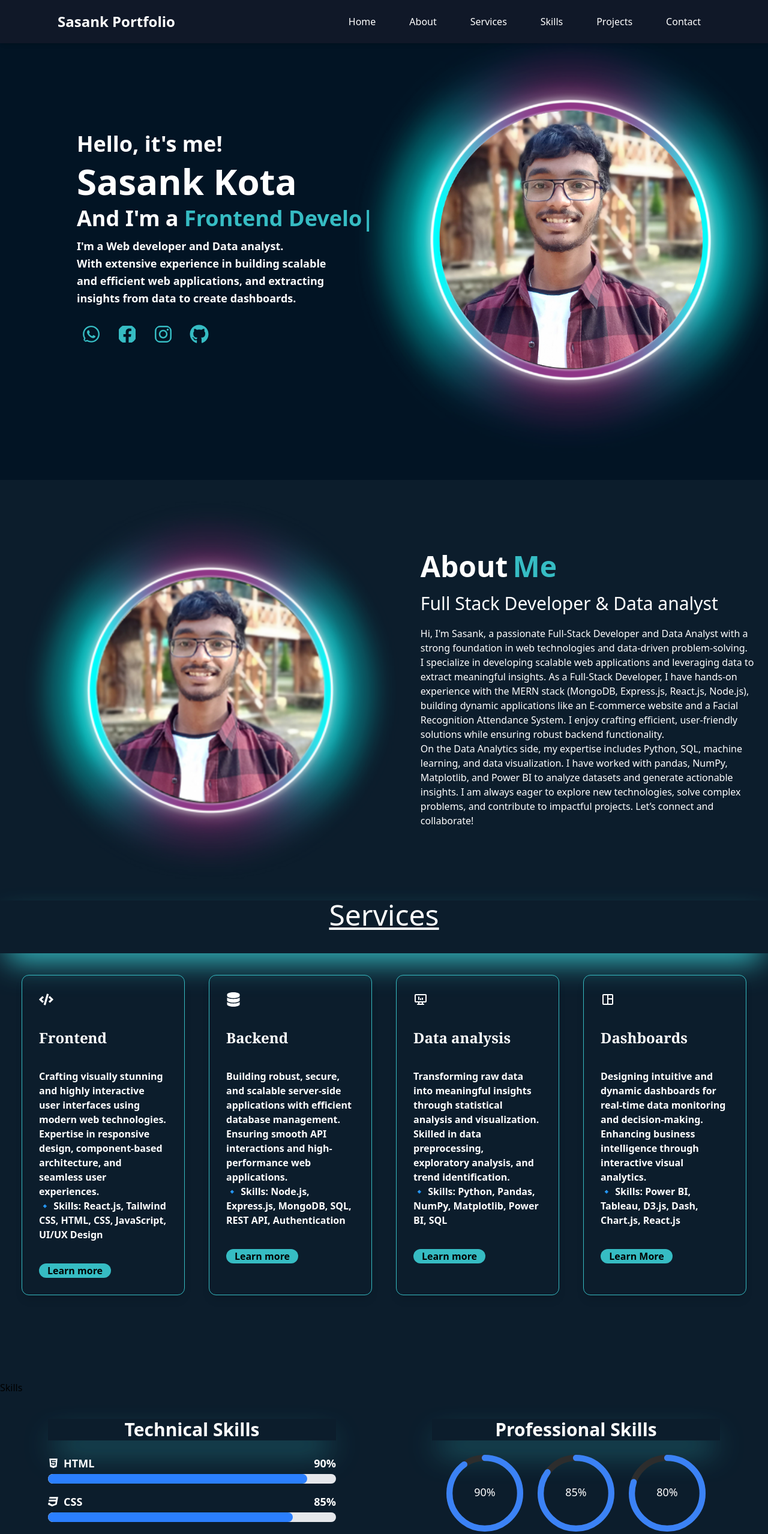
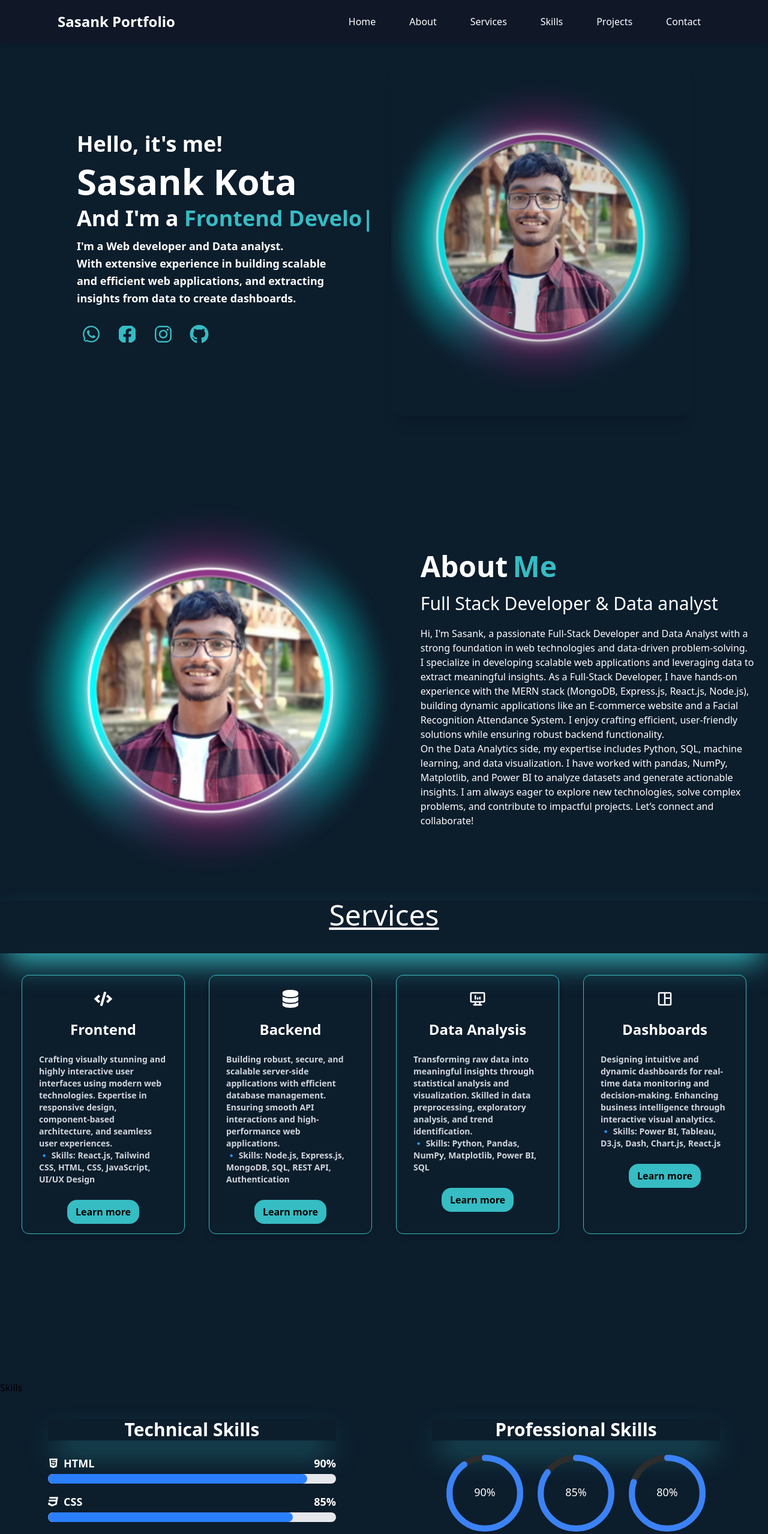
Before and after one commit to sasankdj/sasankdj, a React (Vite) app: page / in a window 1280 px wide. Shown: the top 2557 px of the page at 60% size. Built offline with nearby package versions, Linux system fonts and the light colour scheme.

Commit message:
🚀 updated form & contact section

```diff
--- a/package.json
+++ b/package.json
@@ -23,6 +23,7 @@
     "react-circular-progressbar": "^2.2.0",
     "react-dom": "^19.0.0",
     "react-icons": "^5.5.0",
+    "tailwind-scrollbar": "^4.0.2",
     "tailwindcss": "^4.0.17",
     "typed.js": "^2.1.0"
   },
--- a/src/components/Home.jsx
+++ b/src/components/Home.jsx
@@ -1,17 +1,15 @@
 import React from 'react';
-import Background from '../assets/Purple Illustrated Mountain Desktop Wallpaper.png';
 import { FaWhatsapp, FaFacebookSquare, FaInstagram, FaGithub } from "react-icons/fa";
 import Typer from "./Typer";
 import { motion } from 'framer-motion';
-import './Home.css';
+import ProfilePic from '../assets/Futuristic Neon Blue And Pink Light Instagram Profile Picture.png';
 
 const Home = () => {
   return (
-    <div
-      className="h-screen flex flex-col justify-center bg-cover bg-center w-full gap-5 px-5 md:px-20 lg:px-32"
-      style={{ backgroundImage: `url(${Background})` }}
-    >
-      {/* Main Content */}
+    <div className="h-screen flex flex-col md:flex-row justify-center items-center bg-[rgb(12,29,44)] w-full gap-5 px-5 md:px-20 lg:px-32">
+
+      {/* Left Content */}
+      <div className="flex flex-col justify-center gap-5 w-full md:w-1/2">
         <motion.div
           className="text-white font-bold flex flex-col gap-3 font-sans text-center md:text-left"
           initial={{ opacity: 0 }}
@@ -75,8 +73,29 @@ const Home = () => {
           <a href="https://github.com/sasankdj" target="_blank" rel="noopener noreferrer">
             <FaGithub className="hover:bg-[rgb(54,188,195)] hover:text-black p-2 rounded-full transition duration-300" />
           </a>
+        </motion.div>
+      </div>
 
+      {/* Right Profile Image */}
+      <motion.div
+        className="w-full md:w-1/2 flex justify-center items-center"
+        initial={{ opacity: 0, scale: 0.95, y: -10 }}
+        animate={{ opacity: 1, scale: 1, y: [0, -10, 0] }}
+        transition={{
+          duration: 3,
+          delay: 1.5,
+          repeat: Infinity,
+          repeatType: "loop",
+        }}
+      >
+        <img
+          src={ProfilePic}
+          alt="Profile"
+          className="w-72 h-72 md:w-[400px] md:h-[400px] lg:w-[600px] lg:h-[600px] object-cover shadow-xl rounded-2xl"
+
+        />
       </motion.div>
+
     </div>
   );
 };
--- a/src/components/Services.jsx
+++ b/src/components/Services.jsx
@@ -3,12 +3,12 @@ import { FaCode } from "react-icons/fa";
 import { FaDatabase } from "react-icons/fa6";
 import { TbDeviceDesktopAnalytics } from "react-icons/tb";
 import { MdOutlineSpaceDashboard } from "react-icons/md";
-import AOS from 'aos';  // Import AOS
-import 'aos/dist/aos.css';  // Import AOS styles
+import AOS from 'aos';
+import 'aos/dist/aos.css';
 
 const Services = () => {
   useEffect(() => {
-    AOS.init(); // Initialize AOS
+    AOS.init({ duration: 1000 });
   }, []);
 
   return (
@@ -16,62 +16,98 @@ const Services = () => {
       <h1 className='text-5xl flex justify-center underline pb-10 shadow-[rgb(54,188,195)] shadow-2xl'>
         Services
       </h1>
-      <div className='grid grid-cols-1 sm:grid-cols-2 lg:grid-cols-4 p-6 gap-10 flex-wrap justify-between m-3 text-white'>
+
+      <div className='grid grid-cols-1 sm:grid-cols-2 lg:grid-cols-4 p-6 gap-10 m-3 text-white'>
 
         {/* Frontend Card */}
-        <div data-aos="fade-up" data-aos-duration="1000" className='flex flex-col gap-3 border border-[rgb(54,188,195)] rounded-xl shadow-lg hover:shadow-xl transform hover:scale-105 transition-all duration-300 p-4'>
-          <FaCode className='text-2xl font-bold font-serif justify-center m-3'/>
-          <h1 className='text-2xl font-bold font-serif justify-center m-3'>Frontend</h1>
-          <p className='m-3 font-semibold font-sans'>
+        <div
+          data-aos="fade-up"
+          className='flex flex-col gap-3 border border-[rgb(54,188,195)] rounded-xl shadow-lg hover:shadow-xl transform hover:scale-105 transition-all duration-300 p-4'
+        >
+          <FaCode className='text-3xl mx-auto my-2' />
+          <h1 className='text-2xl font-bold text-center'>Frontend</h1>
+          <p className='m-3 font-semibold text-sm text-gray-300'>
             Crafting visually stunning and highly interactive user interfaces using modern web technologies.
             Expertise in responsive design, component-based architecture, and seamless user experiences.
             <br />🔹 Skills: React.js, Tailwind CSS, HTML, CSS, JavaScript, UI/UX Design
           </p>
-          <button className='bg-[rgb(54,188,195)] rounded-2xl w-[120px] m-3 text-black font-bold transition-all duration-300 hover:scale-105 hover:shadow-lg'>
+          <a
+            href="https://www.freecodecamp.org/learn/front-end-development-libraries/"
+            target="_blank"
+            rel="noopener noreferrer"
+            className='bg-[rgb(54,188,195)] rounded-2xl w-[120px] mx-auto text-center text-black font-bold py-2 transition-all duration-300 hover:scale-105 hover:shadow-lg'
+          >
             Learn more
-          </button>
+          </a>
         </div>
 
         {/* Backend Card */}
-        <div data-aos="fade-up" data-aos-duration="1000" data-aos-delay="100" className='flex flex-col gap-3 border border-[rgb(54,188,195)] rounded-xl shadow-lg hover:shadow-xl transform hover:scale-105 transition-all duration-300 p-4'>
-          <FaDatabase className='text-2xl font-bold font-serif justify-center m-3'/>
-          <h1 className='text-2xl font-bold font-serif justify-center m-3'>Backend</h1>
-          <p className='m-3 font-semibold font-sans'>
+        <div
+          data-aos="fade-up"
+          data-aos-delay="100"
+          className='flex flex-col gap-3 border border-[rgb(54,188,195)] rounded-xl shadow-lg hover:shadow-xl transform hover:scale-105 transition-all duration-300 p-4'
+        >
+          <FaDatabase className='text-3xl mx-auto my-2' />
+          <h1 className='text-2xl font-bold text-center'>Backend</h1>
+          <p className='m-3 font-semibold text-sm text-gray-300'>
             Building robust, secure, and scalable server-side applications with efficient database management.
             Ensuring smooth API interactions and high-performance web applications.
             <br />🔹 Skills: Node.js, Express.js, MongoDB, SQL, REST API, Authentication
           </p>
-          <button className='bg-[rgb(54,188,195)] rounded-2xl w-[120px] m-3 text-black font-bold transition-all duration-300 hover:scale-105 hover:shadow-lg'>
+          <a
+            href="https://www.codecademy.com/learn/learn-back-end-development"
+            target="_blank"
+            rel="noopener noreferrer"
+            className='bg-[rgb(54,188,195)] rounded-2xl w-[120px] mx-auto text-center text-black font-bold py-2 transition-all duration-300 hover:scale-105 hover:shadow-lg'
+          >
             Learn more
-          </button>
+          </a>
         </div>
 
         {/* Data Analysis Card */}
-        <div data-aos="fade-up" data-aos-duration="1000" data-aos-delay="200" className='flex flex-col gap-3 border border-[rgb(54,188,195)] rounded-xl shadow-lg hover:shadow-xl transform hover:scale-105 transition-all duration-300 p-4'>
-          <TbDeviceDesktopAnalytics className='text-2xl font-bold font-serif justify-center m-3'/>
-          <h1 className='text-2xl font-bold font-serif justify-center m-3'>Data analysis</h1>
-          <p className='m-3 font-semibold font-sans'>
+        <div
+          data-aos="fade-up"
+          data-aos-delay="200"
+          className='flex flex-col gap-3 border border-[rgb(54,188,195)] rounded-xl shadow-lg hover:shadow-xl transform hover:scale-105 transition-all duration-300 p-4'
+        >
+          <TbDeviceDesktopAnalytics className='text-3xl mx-auto my-2' />
+          <h1 className='text-2xl font-bold text-center'>Data Analysis</h1>
+          <p className='m-3 font-semibold text-sm text-gray-300'>
             Transforming raw data into meaningful insights through statistical analysis and visualization.
             Skilled in data preprocessing, exploratory analysis, and trend identification.
-            <br /> 🔹 Skills: Python, Pandas, NumPy, Matplotlib, Power BI, SQL
+            <br />🔹 Skills: Python, Pandas, NumPy, Matplotlib, Power BI, SQL
           </p>
-          <button className='bg-[rgb(54,188,195)] rounded-2xl w-[120px] m-3 text-black font-bold transition-all duration-300 hover:scale-105 hover:shadow-lg'>
+          <a
+            href="https://www.coursera.org/specializations/data-analysis"
+            target="_blank"
+            rel="noopener noreferrer"
+            className='bg-[rgb(54,188,195)] rounded-2xl w-[120px] mx-auto text-center text-black font-bold py-2 transition-all duration-300 hover:scale-105 hover:shadow-lg'
+          >
             Learn more
-          </button>
+          </a>
         </div>
 
         {/* Dashboards Card */}
-        <div data-aos="fade-up" data-aos-duration="1000" data-aos-delay="300" className='flex flex-col gap-3 border border-[rgb(54,188,195)] rounded-xl shadow-lg hover:shadow-xl transform hover:scale-105 transition-all duration-300 p-4'>
-          <MdOutlineSpaceDashboard className='text-2xl font-bold font-serif justify-center m-3'/>
-          <h1 className='text-2xl font-bold font-serif justify-center m-3'>Dashboards</h1>
-          <p className='m-3 font-semibold font-sans'>
+        <div
+          data-aos="fade-up"
+          data-aos-delay="300"
+          className='flex flex-col gap-3 border border-[rgb(54,188,195)] rounded-xl shadow-lg hover:shadow-xl transform hover:scale-105 transition-all duration-300 p-4'
+        >
+          <MdOutlineSpaceDashboard className='text-3xl mx-auto my-2' />
+          <h1 className='text-2xl font-bold text-center'>Dashboards</h1>
+          <p className='m-3 font-semibold text-sm text-gray-300'>
             Designing intuitive and dynamic dashboards for real-time data monitoring and decision-making.
             Enhancing business intelligence through interactive visual analytics.
             <br />🔹 Skills: Power BI, Tableau, D3.js, Dash, Chart.js, React.js
           </p>
-          <button className='bg-[rgb(54,188,195)] rounded-2xl w-[120px] m-3 text-black font-bold transition-all duration-300 hover:scale-105 hover:shadow-lg'>
-            Learn More
-          </button>
+          <a
+            href="https://www.coursera.org/learn/analytics-tableau"
+            target="_blank"
+            rel="noopener noreferrer"
+            className='bg-[rgb(54,188,195)] rounded-2xl w-[120px] mx-auto text-center text-black font-bold py-2 transition-all duration-300 hover:scale-105 hover:shadow-lg'
+          >
+            Learn more
+          </a>
         </div>
 
       </div>
```
Also changed, not shown: src/components/Projects.jsx (+21 -12 lines), 1 other file (tests, documents, lock files or other folders). Lines whose indentation alone changed are shown as unchanged.
